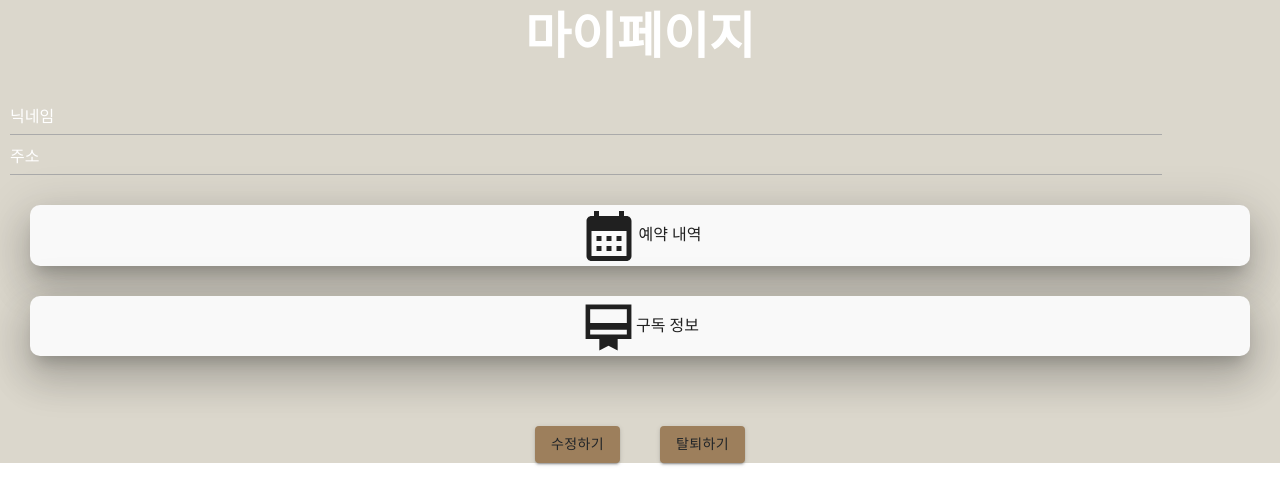
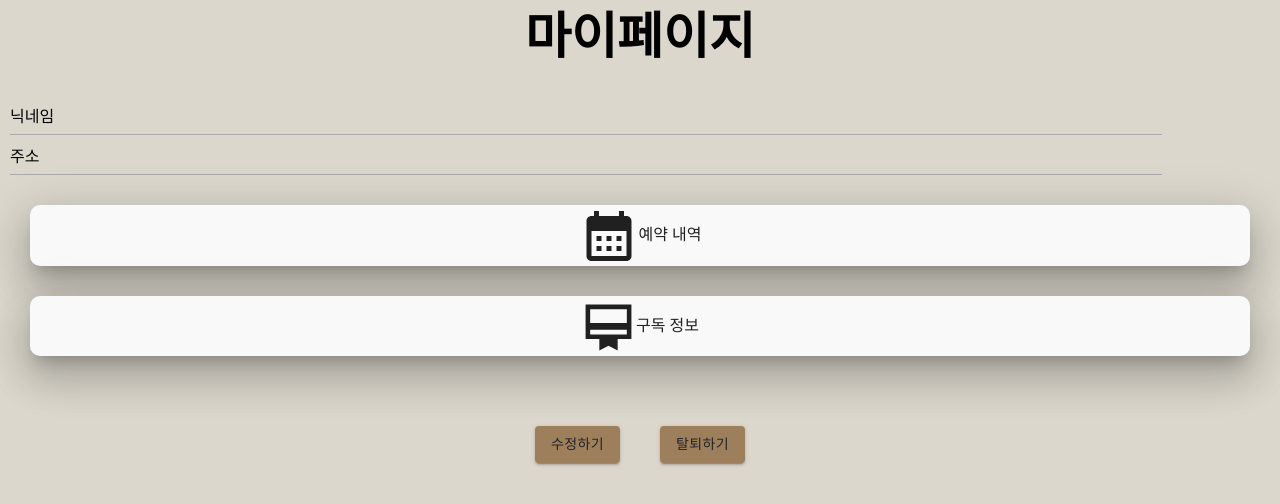
Before and after one commit to ris2131/ssafyEBSMirror, a React (Create React App) app in the folder customer-front/ebs/: page /mypage in a window 1280 px wide. Shown: the top 504 px of the page. Built offline with nearby package versions, Linux system fonts and the light colour scheme; no server answers; a web font is replaced by a local one.

Commit message:
style: 전체 레이아웃 수정

```diff
--- a/customer-front/ebs/src/pages/Auth/Login.js
+++ b/customer-front/ebs/src/pages/Auth/Login.js
@@ -1,7 +1,7 @@
 import styled from "styled-components";
 import React from 'react';
-import bgImage from '../../assets/Hairshopimage03.png'
-import logoImage from '../../assets/Logo.png'
+import bgImage from '../../assets/Hairshopimage01.png'
+import logoImage from '../../assets/ebs_logo.png'
 // import { useState } from "react";
 // import { useNavigate } from "react-router-dom";
 // import { useDispatch } from "react-redux";
@@ -32,23 +32,23 @@ const LogoDiv = styled.div`
 
 const LogoImg = styled.img`
   @media screen and (max-width: 821px) {
-    width: 70px;
-    height: 70px;
+    width: 80px;
+    height: 80px;
   }
 
-  width: 100px;
-  height: 100px;
+  width: 110px;
+  height: 110px;
   margin: 10px;
 `;
 
 const LogoText = styled.h1`
   @media screen and (max-width: 821px) {
-    font-size: 50px;
+    font-size: 80px;
   }
 
-  font-size: 80px;
+  font-size: 120px;
   font-family: OKDDUNG;
-  color: red;
+  color: white;
   margin: 10px;
 `;
 
@@ -109,7 +109,7 @@ const Login = () => {
             src= {logoImage}
             alt="#"
           ></LogoImg>
-          <LogoText>Ebs</LogoText>
+          <LogoText>ebs</LogoText>
         </LogoDiv>
         <IconDiv2>
           <GoogleTest text="로그인" />
--- a/customer-front/ebs/src/pages/mainpage/Home.js
+++ b/customer-front/ebs/src/pages/mainpage/Home.js
@@ -14,6 +14,7 @@ const Container = styled.div`
   background-color: #DBD7CC;
   justify-content: center;
   font-family: GowunBatang-Regular;
+  height: 100vh;
 `;
 
 const Welcome = styled.div`
--- a/customer-front/ebs/src/pages/mypage/Mypage.js
+++ b/customer-front/ebs/src/pages/mypage/Mypage.js
@@ -43,7 +43,7 @@ const style = {
 const InfoContainer = styled.div`
   background-color: #DBD7CC;
   font-family: GowunBatang-Regular;
-
+  height: 100vh;
 `;
 
 const Title = styled.div`
@@ -51,7 +51,7 @@ const Title = styled.div`
   text-align: center;
   font-weight: bold;
   margin-bottom: 30px;
-  color: #FFFFFF;
+  color: #000000;
 `;
 
 const Nicknamecontainer = styled.div`
@@ -62,19 +62,19 @@ const Nicknamecontainer = styled.div`
 const Nickname = styled.div`
   display: inline;
   margin-left: 10px;
-  color: #FFFFFF;
+  color: #000000;
 `;
 
 const Realname = styled.div`
   display: inline;
   margin-left: 20px;
-  color: #FFFFFF;
+  color: #000000;
 
 `;
 
 const AdressContainer = styled.div`
   text-align: justify;
-  color: #FFFFFF;
+  color: #000000;
 `;
 
 const AdressTitle = styled.div`
--- a/customer-front/ebs/src/pages/reservation/ReservationInfo.js
+++ b/customer-front/ebs/src/pages/reservation/ReservationInfo.js
@@ -9,6 +9,7 @@ import Test from "../../components/ReservationInfo/Test";
 const Container = styled.div`
   background-color: #DBD7CC;
   font-family: GowunBatang-Regular;
+
 `;
 
 const Title = styled.div`
@@ -16,7 +17,7 @@ const Title = styled.div`
   text-align: center;
   font-weight: bold;
   margin-bottom: 30px;
-  color: #FFFFFF;
+  color: #000000;
 `;
 
 
--- a/customer-front/ebs/src/pages/subscribe/SubscribeInfo.js
+++ b/customer-front/ebs/src/pages/subscribe/SubscribeInfo.js
@@ -17,7 +17,7 @@ const Title = styled.div`
   text-align: center;
   font-weight: bold;
   margin-bottom: 30px;
-  color: #FFFFFF;
+  color: #000000;
   font-family: "GowunBatang-Regular";
 `;
 
```
